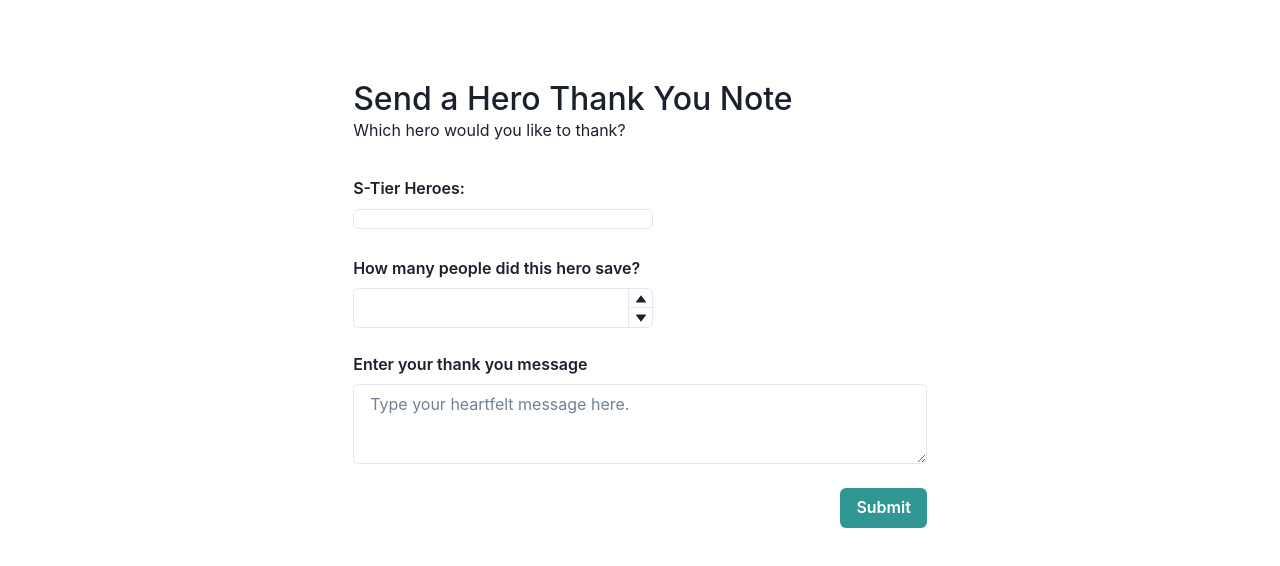
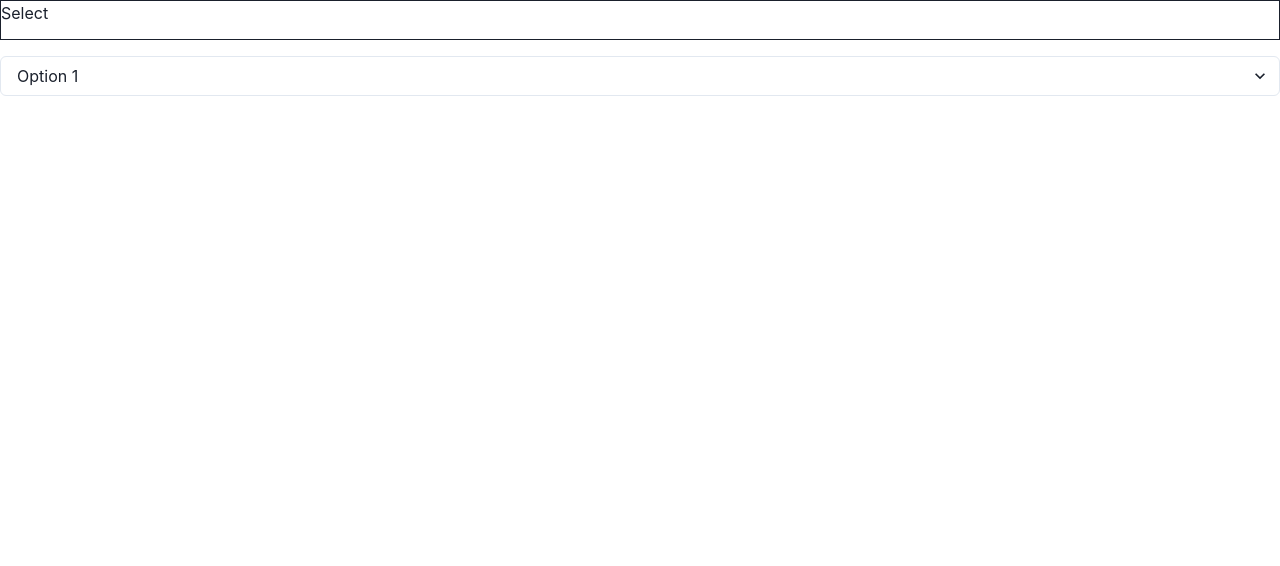
Before and after one commit to joyliu-q/chakrathon-select, a React (Create React App) app: page / in a window 1280 px wide. Shown: the top 566 px of the page. Built offline with nearby package versions, Linux system fonts and the light colour scheme.

Commit message:
Push unworking custom code from scratch :)

```diff
--- a/src/App.tsx
+++ b/src/App.tsx
@@ -1,10 +1,10 @@
-import Demo from "./example";
 import { ChakraProvider } from "@chakra-ui/react";
+import Form from "./example";
 
 function App() {
   return (
     <ChakraProvider>
-      <Demo />
+      <Form />
     </ChakraProvider>
   );
 }
--- a/src/components/index.ts
+++ /dev/null
@@ -1 +0,0 @@
-export * from "./select"
--- a/src/components/select.tsx
+++ b/src/components/select.tsx
@@ -1,134 +1,33 @@
-import { Button } from "@chakra-ui/button";
-import { useFormControl } from "@chakra-ui/form-control";
-import {
-  chakra,
-  forwardRef,
-  layoutPropNames,
-  omitThemingProps,
-  PropsOf,
-  SystemStyleObject,
-  useMultiStyleConfig,
-  HTMLChakraProps,
-} from "@chakra-ui/system";
-import { cx, mergeWith, split } from "@chakra-ui/utils";
-import * as React from "react";
+import { Box } from "@chakra-ui/react";
 
-type Omitted = "disabled" | "required" | "readOnly" | "size";
 
-export interface SelectFieldProps
-  extends Omit<HTMLChakraProps<"select">, Omitted> {
-  isDisabled?: boolean;
+// https://reactjs.org/docs/composition-vs-inheritance.html
+interface SelectProps {
+  defaultValue?: string;
+  placeholder?: string;
+  children: React.ReactNode;
 }
 
-export const SelectField = forwardRef<SelectFieldProps, "select">(
-  (props, ref) => {
-    const { children, placeholder, className, ...rest } = props;
+const Select: React.FC<SelectProps> = ({
+  defaultValue,
+  children
+}) => {
+  return <Box /*w="full"*/ h="10" border="1px solid">
+    {defaultValue ?? "Select"}
+    <Box>
+      {children}
+    </Box>
+  </Box>;
+};
 
-    return (
-      <chakra.select
-        {...rest}
-        ref={ref}
-        className={cx("chakra-select", className)}
-      >
-        {placeholder && <option value="">{placeholder}</option>}
-        {children}
-      </chakra.select>
-    );
-  }
-);
-
-interface RootProps extends Omit<HTMLChakraProps<"div">, "color"> {}
-
-export interface SelectProps {
-  rootProps?: RootProps;
+interface SelectOptionProps extends Partial<HTMLOptionElement> {
+  color?: string;
+  value?: string;
+  disabled?: boolean;
 }
 
-/**
- * React component used to select one item from a list of options.
- */
-export const Select = forwardRef<SelectProps, "select">((props, ref) => {
-  const styles = useMultiStyleConfig("Select", props);
+const SelectOption: React.FC<SelectOptionProps> = ({color, value, disabled}) => {
+  return <Box w='100%' color={color}>WHEEEEEEE</Box>;
+};
 
-  const {
-    rootProps,
-    placeholder,
-    ...rest
-  } = omitThemingProps(props);
-
-  const [layoutProps, otherProps] = split(rest, layoutPropNames as any[]);
-
-  const ownProps = useFormControl(otherProps);
-
-  const rootStyles: SystemStyleObject = {
-    width: "100%",
-    height: "fit-content",
-    position: "relative",
-  };
-
-  const fieldStyles: SystemStyleObject = mergeWith(
-    { paddingEnd: "2rem" },
-    styles.field,
-    { _focus: { zIndex: "unset" } }
-  );
-
-  const [selectedValue, setSelectedValue] = React.useState<string | undefined>(placeholder);
-
-  const handleClick = (newValue: string) => {
-    setSelectedValue(newValue)
-  }
-
-  const wrappedChildren = React.Children.map(props.children, child => {
-    // Checking isValidElement is the safe way and avoids a typescript
-    // error too.
-    if (React.isValidElement(child)) {
-      return React.cloneElement(child, { onClick: handleClick });
-    }
-    return child;
-  })
-
-  return (
-    <chakra.div
-      className="chakra-select__wrapper"
-      __css={rootStyles}
-      {...layoutProps}
-      {...rootProps}
-    >
-      {selectedValue}
-      <SelectField
-        ref={ref}
-        height={"20px"}
-        placeholder={placeholder}
-        {...ownProps}
-        __css={fieldStyles}
-      >
-        {wrappedChildren}
-      </SelectField>
-    </chakra.div>
-  );
-});
-
-export const DefaultIcon: React.FC<PropsOf<"svg">> = (props) => (
-  <svg viewBox="0 0 24 24" {...props}>
-    <path
-      fill="currentColor"
-      d="M16.59 8.59L12 13.17 7.41 8.59 6 10l6 6 6-6z"
-    />
-  </svg>
-);
-
-interface SelectOptionProps extends HTMLChakraProps<"option"> {}
-
-export const SelectOption: React.FC<SelectOptionProps> = (props) => {
-  const { children } = props;
-
-  if (!props.onClick) {
-    return;
-  }
-
-  console.log(props);
-  return (
-    <Button onClick={() => {props.onClick(props.value);}}>
-      {children}
-    </Button>
-  );
-};
+export { Select, SelectOption };
--- a/src/example/index.tsx
+++ b/src/example/index.tsx
@@ -1,71 +1,21 @@
-import {
-    Box,
-    Center,
-    Container,
-    FormLabel,
-    Heading,
-    NumberInput,
-    Text,
-    Stack,
-    FormControl,
-    NumberInputStepper,
-    NumberInputField,
-    NumberDecrementStepper,
-    NumberIncrementStepper,
-    Textarea,
-    Button, Flex, Spacer
-} from "@chakra-ui/react";
-import { Select, SelectOption } from "../components";
+import { Box, Stack } from "@chakra-ui/react";
+import { Select, SelectOption } from "../components/select";
+import { Select as ChakraSelect } from "@chakra-ui/react";
 
 function Form() {
-    return (
-        <Center height='100vh' width='100vw'>
-            <Container height='80%' width='70%'>
-                <Box height="15%">
-                    <Heading as='h1' size='xl' fontSize='200%' fontWeight='medium'>
-                        Send a Hero Thank You Note
-                    </Heading>
-                    <Text>Which hero would you like to thank?</Text>
-                </Box>
+  return (
+      <Stack spacing={4}>
 
-                <form>
-                    <Stack height="75%" spacing={6}>
-                        <FormControl maxW="300px" maxH="300px">
-                            <FormLabel htmlFor="heroes" fontWeight="600">S-Tier Heroes:</FormLabel>
-                            <Select name="heroes">
-                                <SelectOption value="">Select</SelectOption>
-                                <SelectOption value="1">One</SelectOption>
-                            </Select>
-                        </FormControl>
+  <Select></Select>
+  <ChakraSelect>
+    <option value="1">Option 1</option>
+    <option value="2">Option 2</option>
+    <option value="3">Option 3</option>
+    <option value="4">Option 4</option>
+  </ChakraSelect>
 
-                        <FormControl>
-                            <FormLabel htmlFor="num_saved" fontWeight="600">How many people did this hero
-                                save?</FormLabel>
-                            <NumberInput name="num_saved" maxW="300px" maxH="300px">
-                                <NumberInputField/>
-                                <NumberInputStepper>
-                                    <NumberIncrementStepper/>
-                                    <NumberDecrementStepper/>
-                                </NumberInputStepper>
-                            </NumberInput>
-                        </FormControl>
-
-                        <FormControl>
-                            <FormLabel htmlFor="msg" fontWeight="600">Enter your thank you message</FormLabel>
-                            <Textarea placeholder='Type your heartfelt message here.'/>
-                        </FormControl>
-
-                        <Flex minWidth='max-content' alignItems='center' gap='2'>
-                            <Spacer/>
-                            <Button maxW="150px" colorScheme='teal' type='submit'>
-                                Submit
-                            </Button>
-                        </Flex>
-                    </Stack>
-                </form>
-            </Container>
-        </Center>
-    );
+</Stack>
+  )
 }
 
 export default Form;
```
Also changed, not shown: tsconfig.json (+4 -11 lines).
